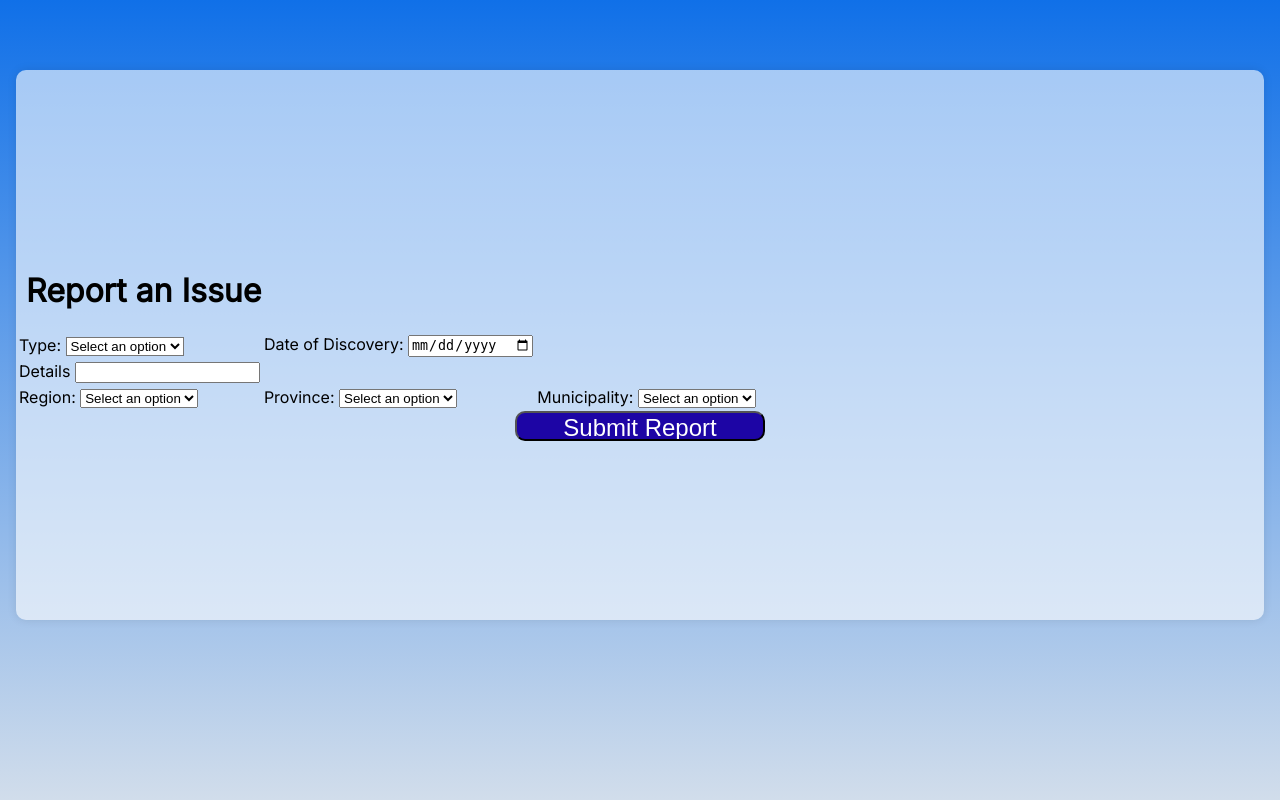
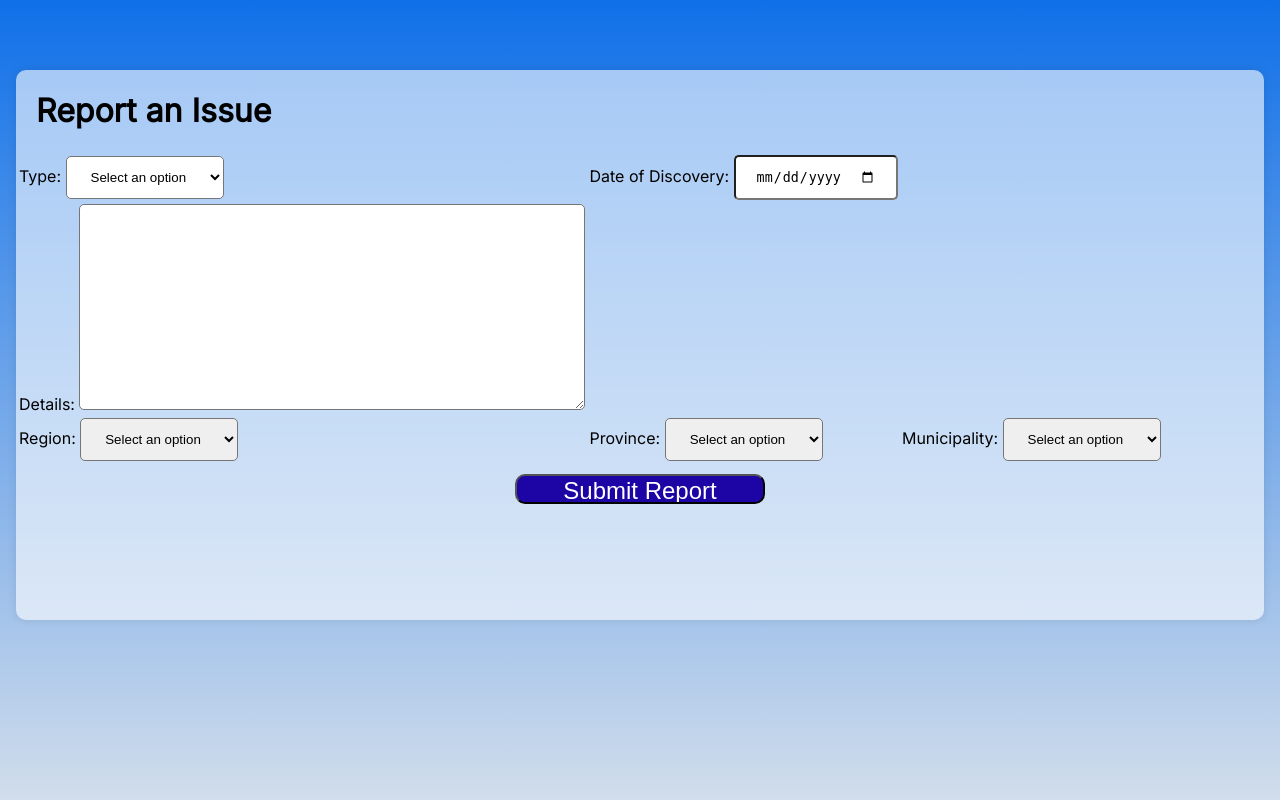
Before and after one commit to nicole-buere/ITISDEV-MCO, a PHP site: page /views/reportIssue.html in a window 1280 px wide. Run offline with PHP 8.4, Linux system fonts and the light colour scheme.

Commit message:
reportIssue css updates
notably changed the previous 'details' text input to a textarea

```diff
--- a/css/forms.css
+++ b/css/forms.css
@@ -15,7 +15,6 @@ html, body {
     display: flex;
     flex-direction: column;
     align-items: left;
-    justify-content: center; /* Center items vertically */
     width: 1248px;
     height: 550px;
     background-color: rgba(255, 255, 255, 0.6); /* White with 60% opacity */
@@ -25,10 +24,23 @@ html, body {
     box-shadow: 0 0 10px rgba(0, 0, 0, 0.1);
 }
 
+input {
+    border-radius: 5px;
+}
+
+input[type="date"] {
+    padding: 12px 20px;
+}
+
+select {
+    border-radius: 5px;
+    padding: 12px 20px;
+}
+
 .formTitle {
     position: relative;
     top: 0px;
-    left: 10px;
+    left: 20px;
 }
 
 .formFieldLabel {
@@ -48,10 +60,18 @@ html, body {
     background-color: antiquewhite;
 }*/
 
+.details {
+    border-radius: 5px;
+    padding: 2px;
+    width: 500px;
+    height: 200px;
+}
+
 .submitButton {
-    display: block;
-    margin-left: auto;
-    margin-right: auto;
+    position: relative;
+    margin: 0 auto;
+    margin-top: 10px;
+    display:block;
     width: 250px;
     height: 30px;
     color: white;
--- a/views/reportIssue.html
+++ b/views/reportIssue.html
@@ -28,8 +28,8 @@
                     </tr>
                     <tr>
                         <td>
-                            <label for="details" class="formFieldLabel">Details<label>
-                            <input required type="text" name="details"></input>
+                            <label for="details" class="formFieldLabel">Details:<label>
+                            <textarea name="details" class="details" required></textarea>
                         </td>
                     </tr>
                     <tr>
@@ -68,7 +68,6 @@
                         </td>
                     </tr>
                 </table>
-
                 <input type="submit" class="submitButton" value="Submit Report"></input>
             </form>
         </div>
```
